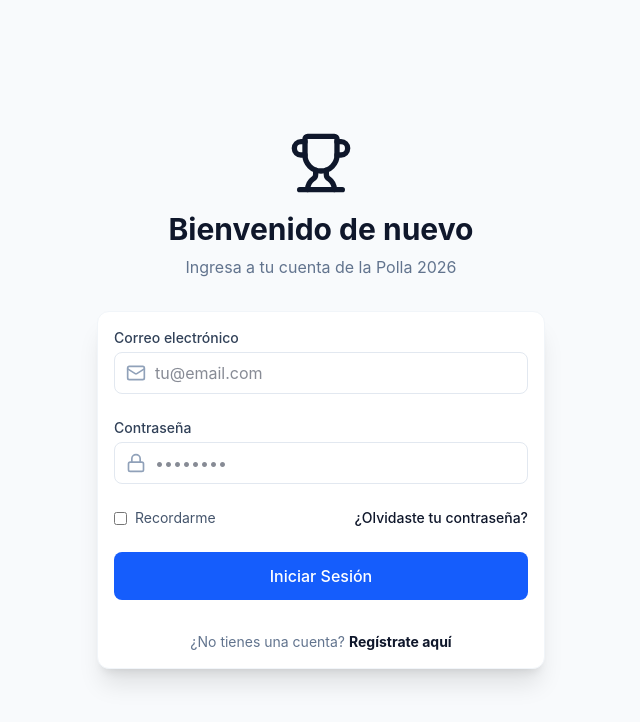
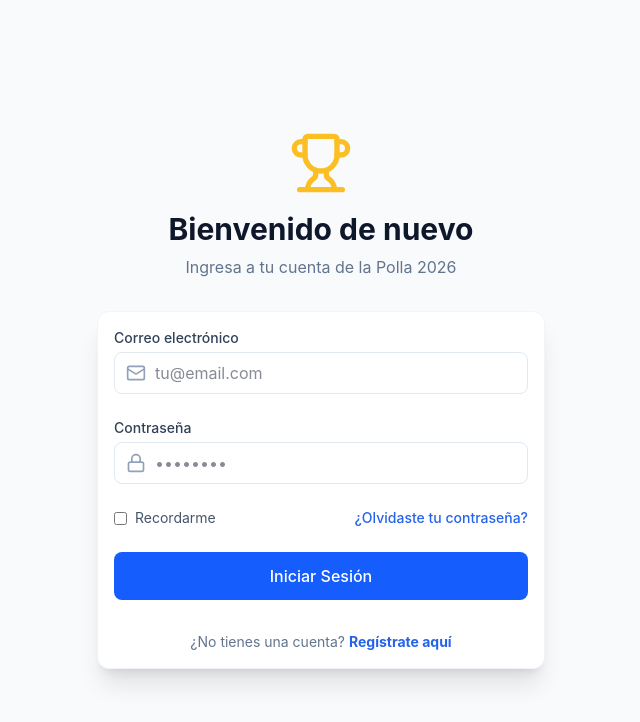
Before and after one commit to Ronconor/polla-mundial-2026, a React (Vite) app: page /login in a window 1280 px wide. Shown: the top 722 px of the page, without its empty margins (319-959 px from the left). Built offline with nearby package versions, Linux system fonts and the light colour scheme; the HTML template or start-up script is replaced by a standard one.

Commit message:
Arreglo de colores y perfil

```diff
--- a/src/index.css
+++ b/src/index.css
@@ -1,4 +1,22 @@
 @import "tailwindcss";
+
+@theme {
+    --color-primary-50: #eff6ff;
+    --color-primary-100: #dbeafe;
+    --color-primary-200: #bfdbfe;
+    --color-primary-300: #93c5fd;
+    --color-primary-400: #60a5fa;
+    --color-primary-50: #3b82f6;
+    --color-primary-600: #2563eb;
+    --color-primary-700: #1d4ed8;
+    --color-primary-800: #1e40af;
+    --color-primary-900: #1e3a8a;
+    --color-primary-950: #172554;
+
+    --color-accent-gold: #fbbf24;
+    --color-accent-silver: #94a3b8;
+    --color-accent-bronze: #b45309;
+}
 
 @layer base {
     body {
--- a/src/screens/Common/ProfileScreen.tsx
+++ b/src/screens/Common/ProfileScreen.tsx
@@ -10,8 +10,30 @@ export default function ProfileScreen() {
         phone: profile?.phone || '',
         location: profile?.location || '',
     })
+
+    React.useEffect(() => {
+        if (profile) {
+            setFormData({
+                phone: profile.phone || '',
+                location: profile.location || '',
+            })
+        }
+    }, [profile])
+
     const [loading, setLoading] = useState(false)
     const [message, setMessage] = useState<{ type: 'success' | 'error', text: string } | null>(null)
+
+    if (!profile) {
+        return (
+            <div className="flex flex-col items-center justify-center py-20 text-center space-y-4">
+                <AlertCircle className="w-12 h-12 text-slate-300" />
+                <div>
+                    <h3 className="text-lg font-bold text-slate-800">No se encontró tu perfil</h3>
+                    <p className="text-slate-500">Intenta cerrar sesión y volver a entrar.</p>
+                </div>
+            </div>
+        )
+    }
 
     const handleUpdate = async (e: React.FormEvent) => {
         e.preventDefault()
--- a/src/screens/Dashboard.tsx
+++ b/src/screens/Dashboard.tsx
@@ -179,6 +179,8 @@ function Summary() {
         })
     }
 
+    if (!profile) return <div className="py-12 text-center text-slate-400">Cargando perfil...</div>
+
     return (
         <div className="space-y-6">
             <div className="grid grid-cols-1 md:grid-cols-3 gap-6">
```
